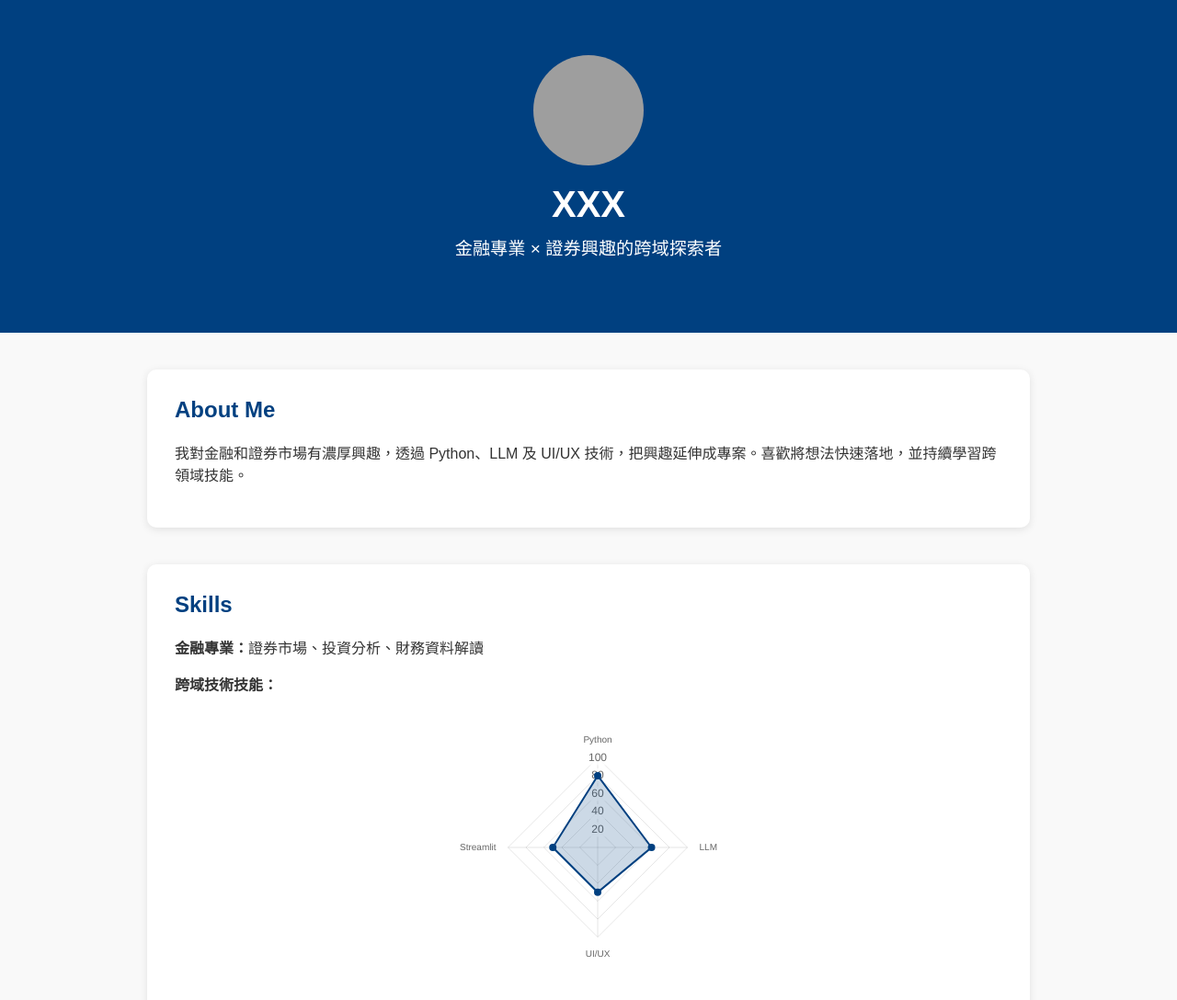
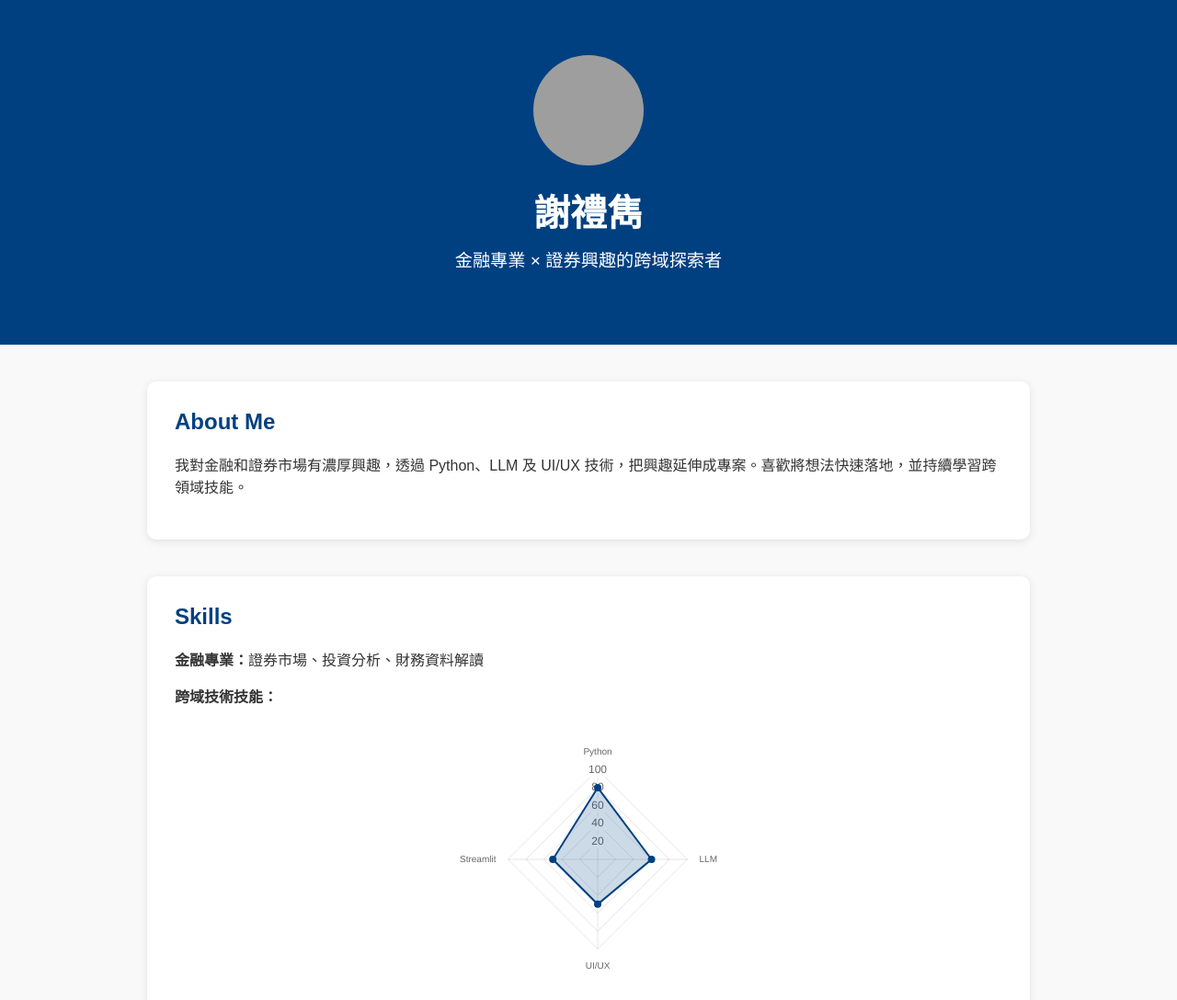
Before and after one commit to samule-hsieh/samule-hsieh.github.io, a plain HTML site: page index.html in a window 1280 px wide. Shown: the top 1088 px of the page at 92% size. Drawn offline with nearby package versions, Linux system fonts and the light colour scheme; grey boxes are pictures that could not be loaded.

Commit message:
Update index.html

```diff
--- a/index.html
+++ b/index.html
@@ -60,7 +60,7 @@
   <!-- 大頭貼置中 -->
   <img src="profile.jpg" alt="大頭貼" class="profile">
 
-  <h1>XXX</h1>
+  <h1>謝禮雋</h1>
   <p>金融專業 × 證券興趣的跨域探索者</p>
 </header>
 <section id="about">
```
